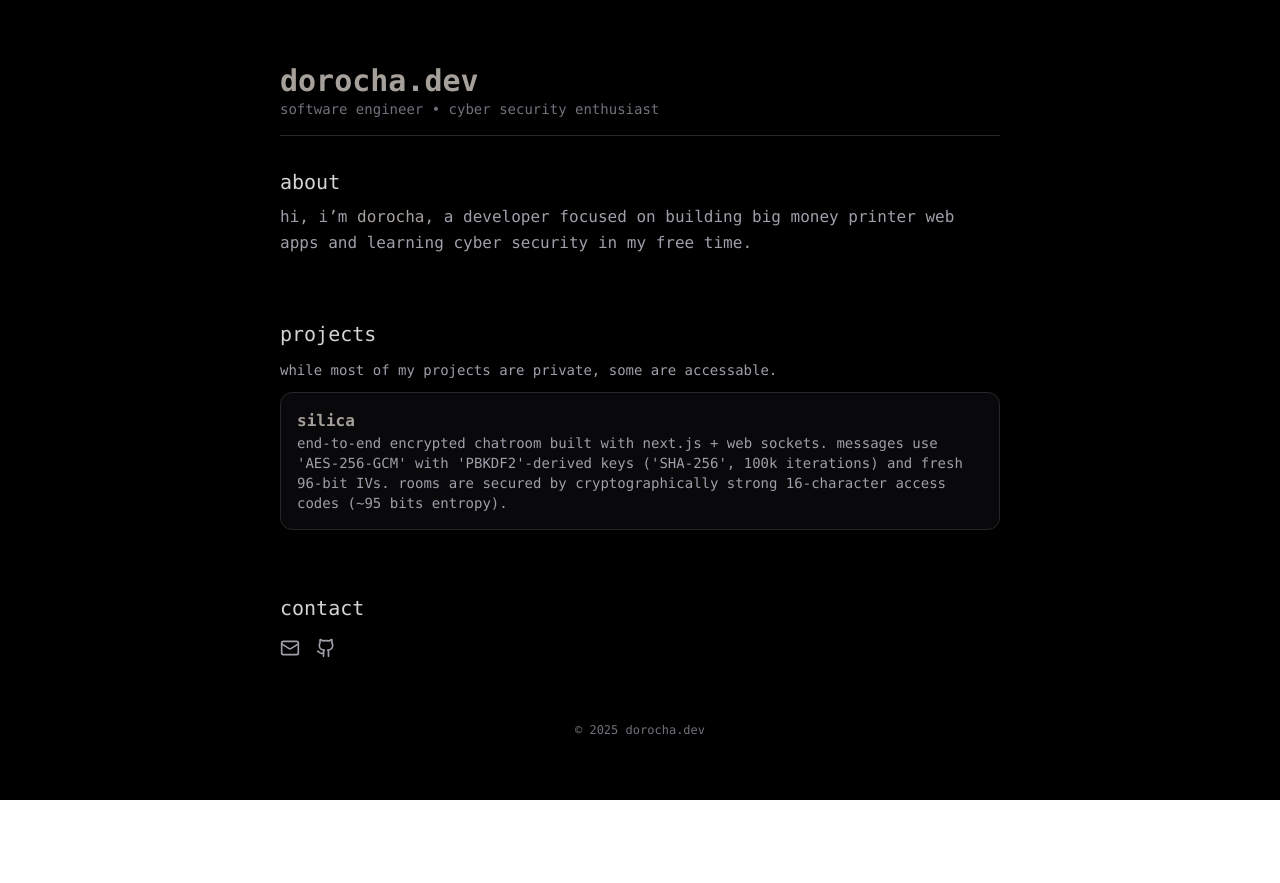
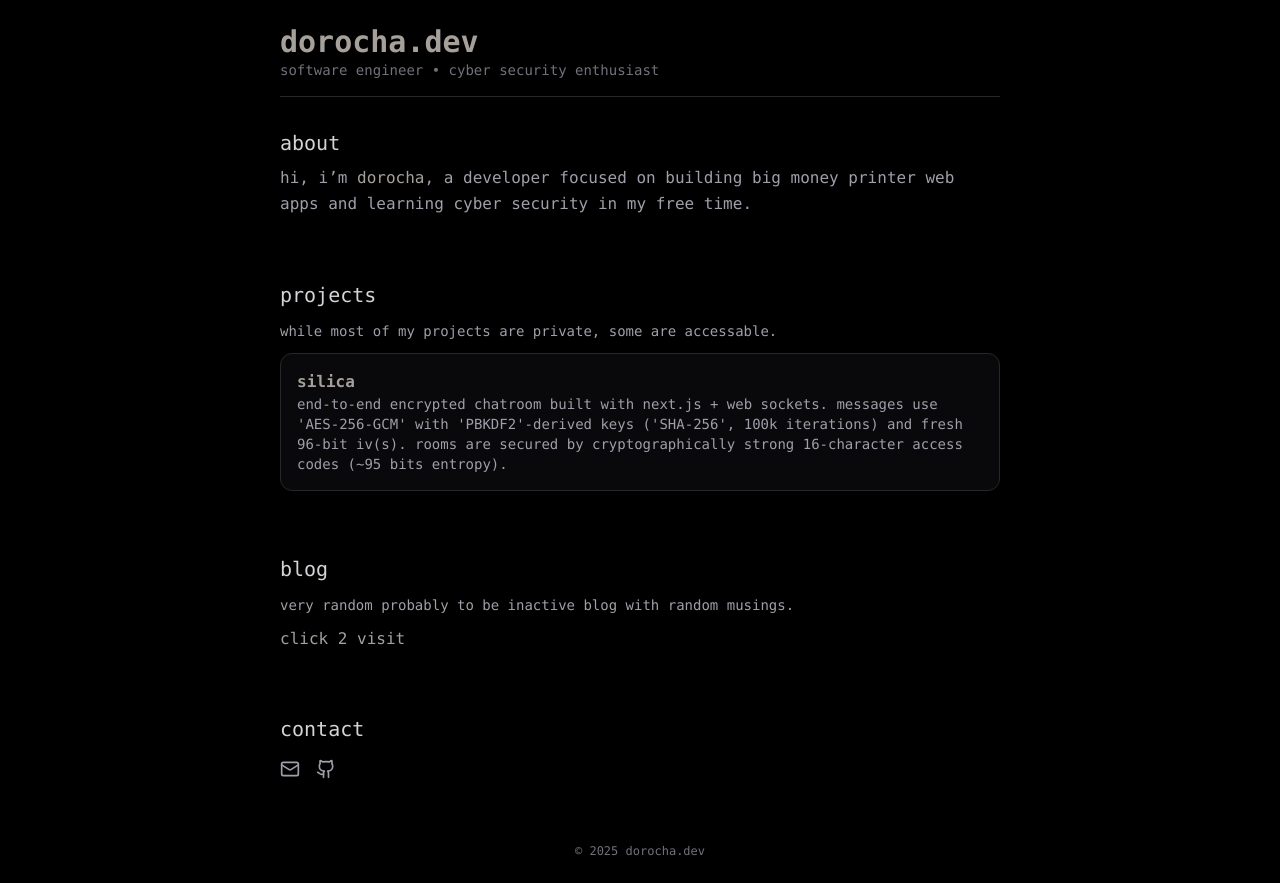
Before and after one commit to lunarmaniac/dorocha-dev, a React (Vite) app: page / in a window 1280 px wide. Before the commit the page ends 800 px from the top, so only its background shows below. Built offline with nearby package versions, Linux system fonts and the light colour scheme.

Commit message:
added blog section

```diff
--- a/src/App.tsx
+++ b/src/App.tsx
@@ -34,7 +34,7 @@ function App() {
                 <div className="transition-opacity duration-300 group-hover:opacity-0">
                   <h3 className="text-stone-400 font-semibold">silica</h3>
                   <p className="text-sm text-zinc-400">
-                    end-to-end encrypted chatroom built with next.js + web sockets. messages use 'AES-256-GCM' with 'PBKDF2'-derived keys ('SHA-256', 100k iterations) and fresh 96-bit IVs. rooms are secured by cryptographically strong 16-character access codes (~95 bits entropy).
+                    end-to-end encrypted chatroom built with next.js + web sockets. messages use 'AES-256-GCM' with 'PBKDF2'-derived keys ('SHA-256', 100k iterations) and fresh 96-bit iv(s). rooms are secured by cryptographically strong 16-character access codes (~95 bits entropy).
                   </p>
                 </div>
 
@@ -64,6 +64,22 @@ function App() {
             </div>
           </section>
 
+          {/* Blog */}
+          <section>
+            <h2 className="text-xl text-zinc-300 mb-3">blog</h2>
+            <p className="text-sm text-zinc-400 mb-3">
+              very random probably to be inactive blog with random musings.
+            </p>
+            <a
+              href="https://blog.dorocha.dev"
+              target="_blank"
+              rel="noopener noreferrer"
+              className=" border-zinc-800 hover:border-zinc-600 text-stone-400 transition"
+            >
+              click 2 visit
+            </a>
+          </section>
+
           {/* Contact */}
           <section>
             <h2 className="text-xl text-zinc-300 mb-4">contact</h2>
```
